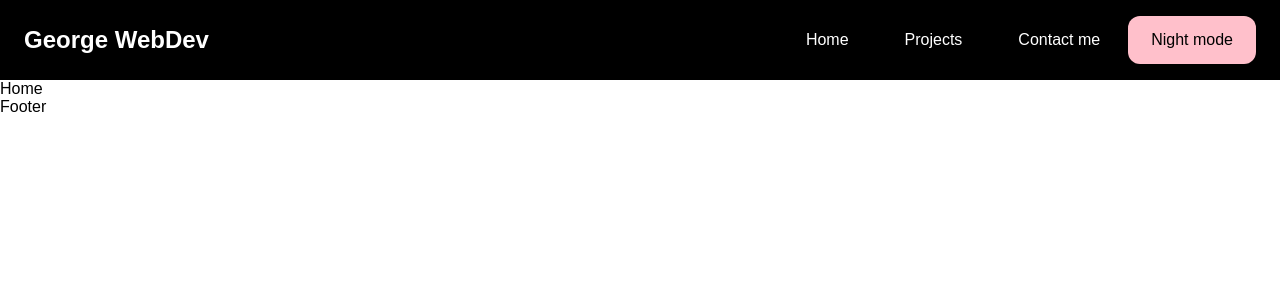
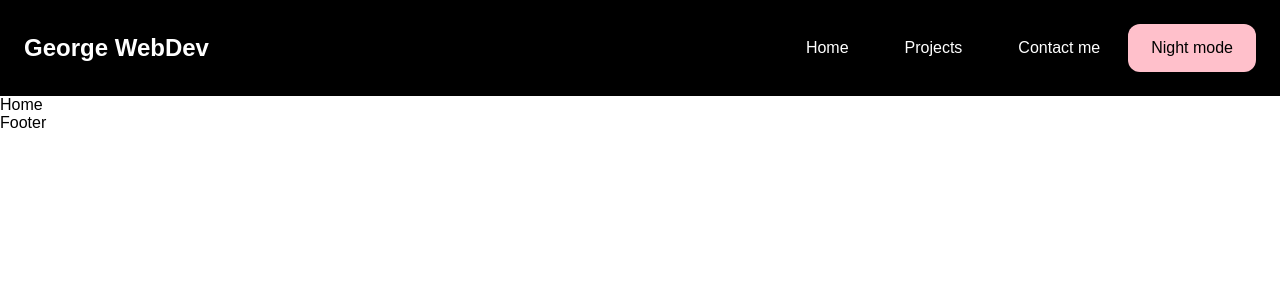
Before and after one commit to GeorgiPetrushev/my-portfolio, a React (Create React App) app: page / in a window 1280 px wide. Shown: the top 300 px of the page. Built offline with nearby package versions, Linux system fonts and the light colour scheme.

Commit message:
add skills page

```diff
--- a/src/components/styles/Header.style.js
+++ b/src/components/styles/Header.style.js
@@ -3,7 +3,7 @@ import styled from "styled-components";
 export const HeaderStyle = styled.div`
   background-color: black;
   width: 100%;
-  height: 10vh;
+  height: 12vh;
   padding: 0 1.5rem;
   @media screen and (min-width: 768px) {
     padding: 0 1.5rem;
```
